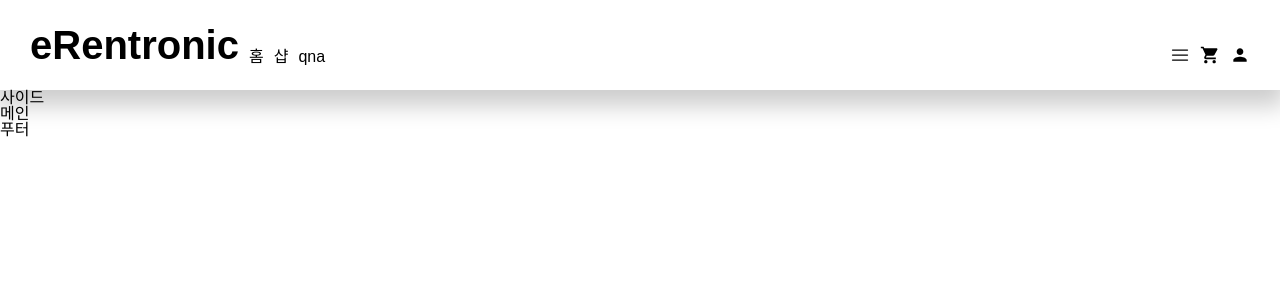
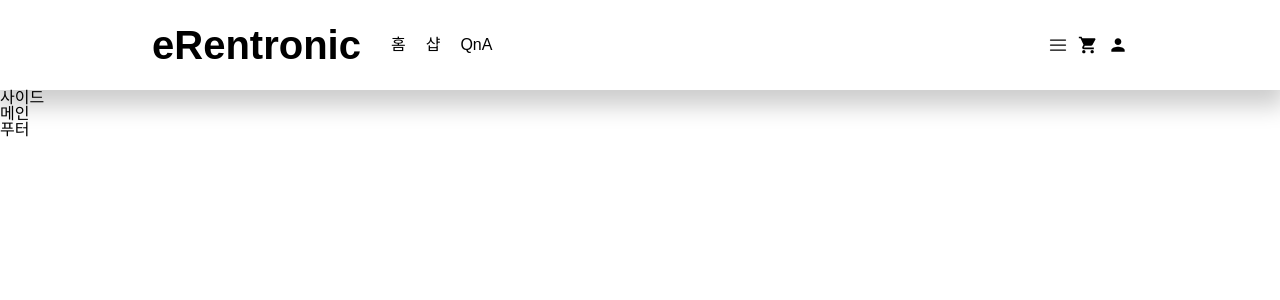
Before and after one commit to eRentronic/eRentronic-Client, a React app: page / in a window 1280 px wide. Shown: the top 300 px of the page. Built offline with nearby package versions, Linux system fonts and the light colour scheme; a web font is replaced by a local one.

Commit message:
:lipstick: 헤더 레이아웃 개선 및 Text 리팩토링

```diff
--- a/config/webpack.dev.js
+++ b/config/webpack.dev.js
@@ -1,5 +1,3 @@
-const path = require('path');
-
 const ReactRefreshWebpackPlugin = require('@pmmmwh/react-refresh-webpack-plugin');
 const { merge } = require('webpack-merge');
 
--- a/src/components/Header/index.tsx
+++ b/src/components/Header/index.tsx
@@ -1,47 +1,23 @@
-import styled from 'styled-components';
-
 import { Icon } from '@/components/common/Icon';
 import { IconTypes } from '@/components/common/Icon/types';
 import { Text } from '@/components/common/Text';
 
+import * as S from './styles';
+
 const USER_ICON_LIST: IconTypes[] = ['MENU', 'SHOPPING_CART', 'PERSON'];
 const UserIcons = USER_ICON_LIST.map(icon => <Icon iconSrc={icon} />);
 
+const NAV_TEXT_LIST: string[] = ['홈', '샵', 'QnA'];
+const NavList = NAV_TEXT_LIST.map(text => <Text>{text}</Text>);
+
 export function Header() {
   return (
-    <>
-      <Logo>eRentronic</Logo>
-      <ContentsLayOut>
-        <NavLeft>
-          <Text>홈</Text>
-          <Text>샵</Text>
-          <Text>qna</Text>
-        </NavLeft>
-        <NavRight>{UserIcons}</NavRight>
-      </ContentsLayOut>
-    </>
+    <S.Layout>
+      <S.Logo>eRentronic</S.Logo>
+      <S.ContentsLayOut>
+        <S.NavLeft>{NavList}</S.NavLeft>
+        <S.NavRight>{UserIcons}</S.NavRight>
+      </S.ContentsLayOut>
+    </S.Layout>
   );
 }
-
-const Logo = styled.a`
-  font-weight: 900;
-  font-size: 40px;
-  margin-right: 10px;
-`;
-
-const ContentsLayOut = styled.nav`
-  width: 100%;
-  display: flex;
-  justify-content: space-between;
-  align-items: flex-end;
-`;
-
-const NavLeft = styled.div`
-  display: flex;
-  gap: 10px;
-`;
-
-const NavRight = styled.div`
-  display: flex;
-  gap: 10px;
-`;
--- /dev/null
+++ b/src/components/Header/styles.ts
@@ -0,0 +1,30 @@
+import styled from 'styled-components';
+
+export const Layout = styled.div`
+  width: 100%;
+  display: flex;
+  margin: 0 10%;
+`;
+
+export const Logo = styled.a`
+  font-weight: 900;
+  font-size: 40px;
+  margin-right: 30px;
+`;
+
+export const ContentsLayOut = styled.nav`
+  width: 100%;
+  display: flex;
+  justify-content: space-between;
+  align-items: center;
+`;
+
+export const NavLeft = styled.div`
+  display: flex;
+  gap: 20px;
+`;
+
+export const NavRight = styled.div`
+  display: flex;
+  gap: 10px;
+`;
```
